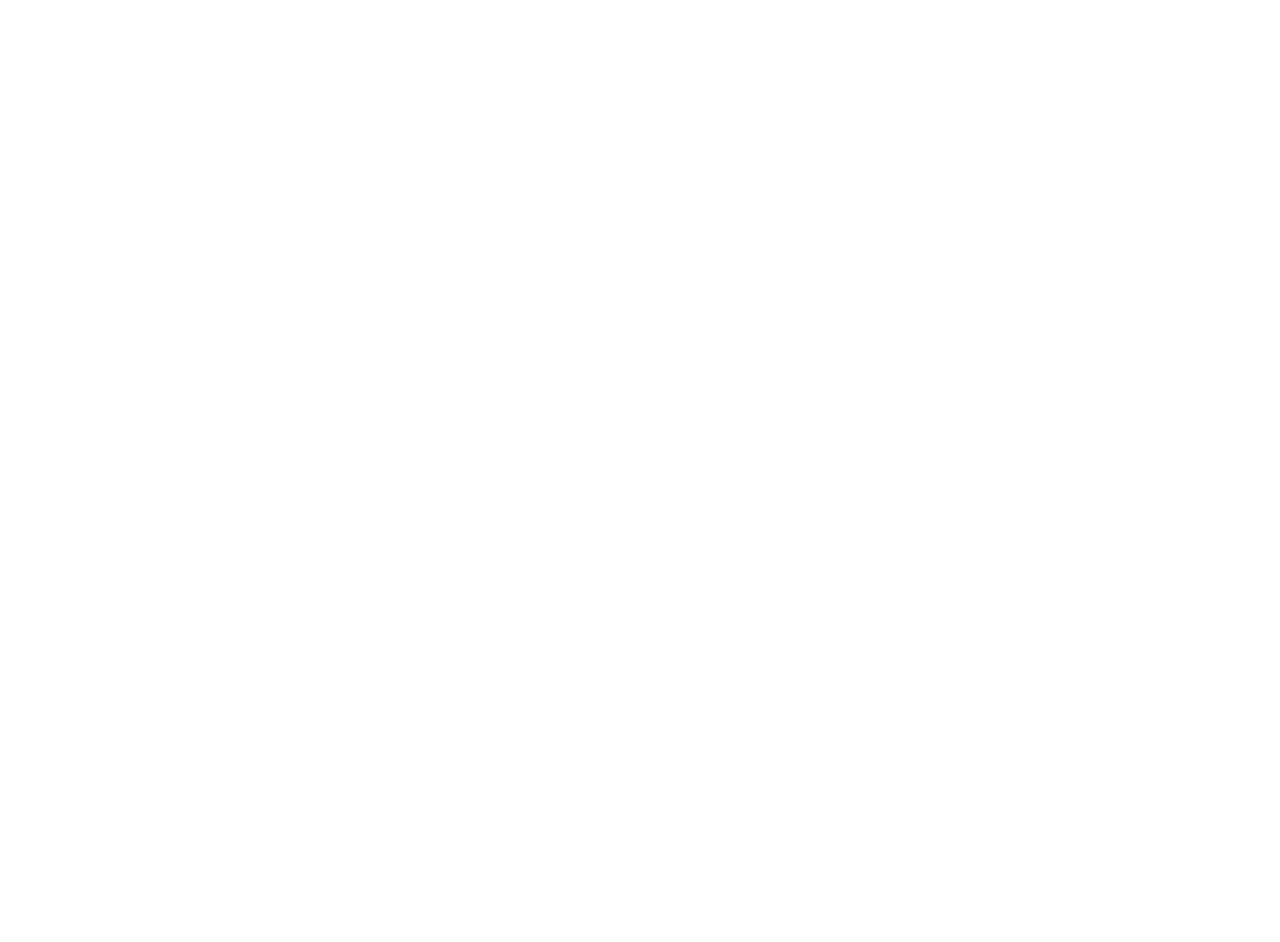
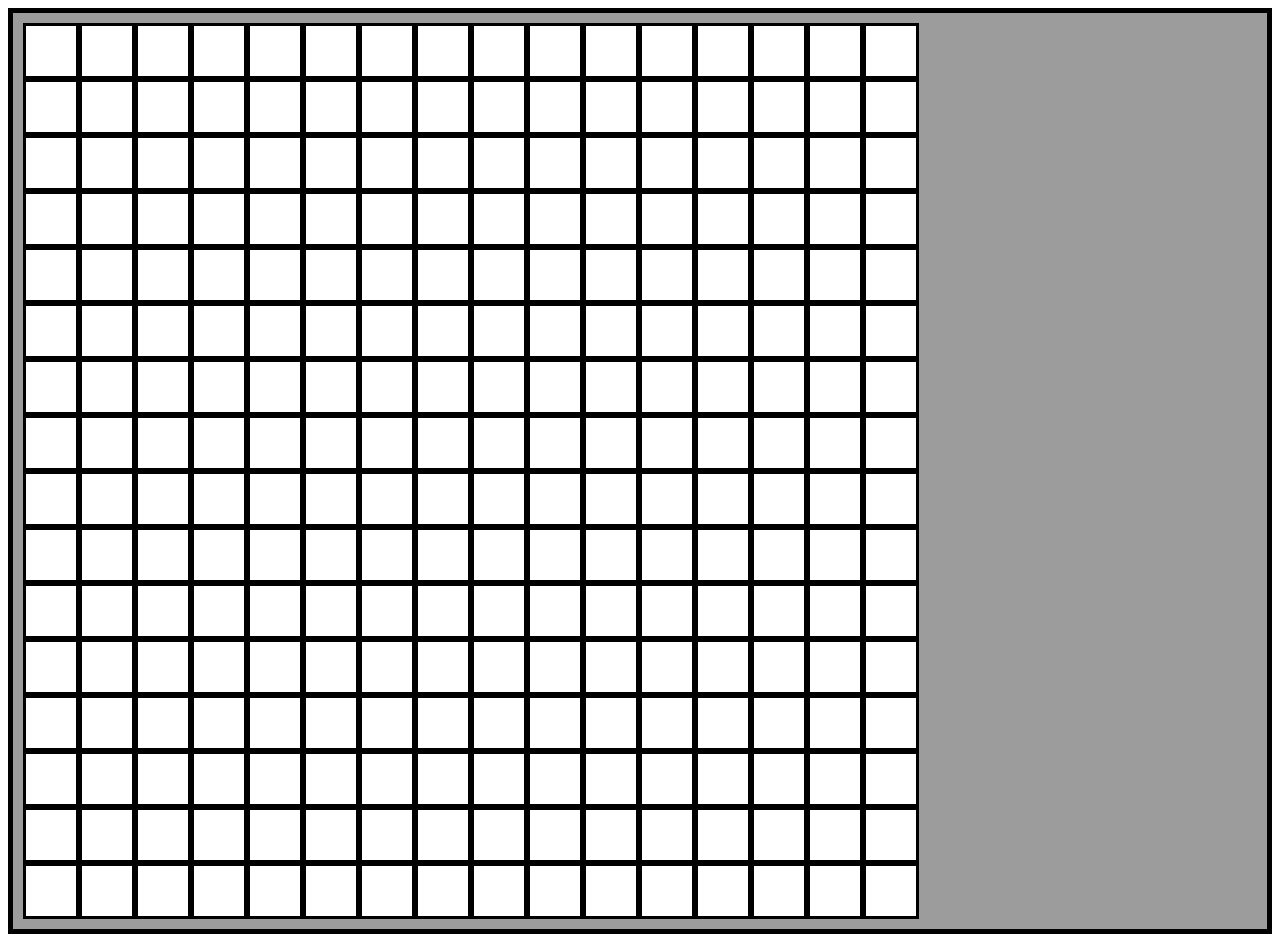
Before and after one commit to ShameDAO/etch-a-sketch, a plain HTML site: page index.html in a window 1280 px wide. Before the commit the page ends 800 px from the top, so only its background shows below. Drawn offline with Linux system fonts and the light colour scheme.

Commit message:
Added 16x16 grid

```diff
--- a/index.html
+++ b/index.html
@@ -8,7 +8,7 @@
     <title>Etch-a-Sketch</title>
 </head>
 <body>
-    <div class="container">
+    <div class="container clearfix">
 
     </div>
 
--- a/script.js
+++ b/script.js
@@ -1 +1,18 @@
+const length = 16;
+const height = 16;
+const numSquares = length * height;
+
 const container = document.querySelector(".container");
+let squareDiv;
+
+for (let i = 0; i < numSquares; i++) {
+    squareDiv = document.createElement("div");
+    squareDiv.classList.add("square");
+
+    // if it is the last square in the row, move to next row with float/clear
+    if ((i % length === 0) && i !== 0) {
+        squareDiv.style.clear = "left";
+    }
+
+    container.appendChild(squareDiv);
+}
--- a/styles.css
+++ b/styles.css
@@ -1,3 +1,23 @@
+.container {
+    background-color: rgb(156, 156, 156);
+    padding: 10px;
+    border: 5px solid black;
+}
+
 .square {
-    background-color: red;
+    background-color: white;
+    float: left;
+    width: 50px;
+    height: 50px;
+    border: 3px solid black;
 }
+
+.hover {
+    background-color: darkgrey;
+}
+
+.clearfix::after {
+    content: "";
+    clear: both;
+    display: table;
+  }
```
